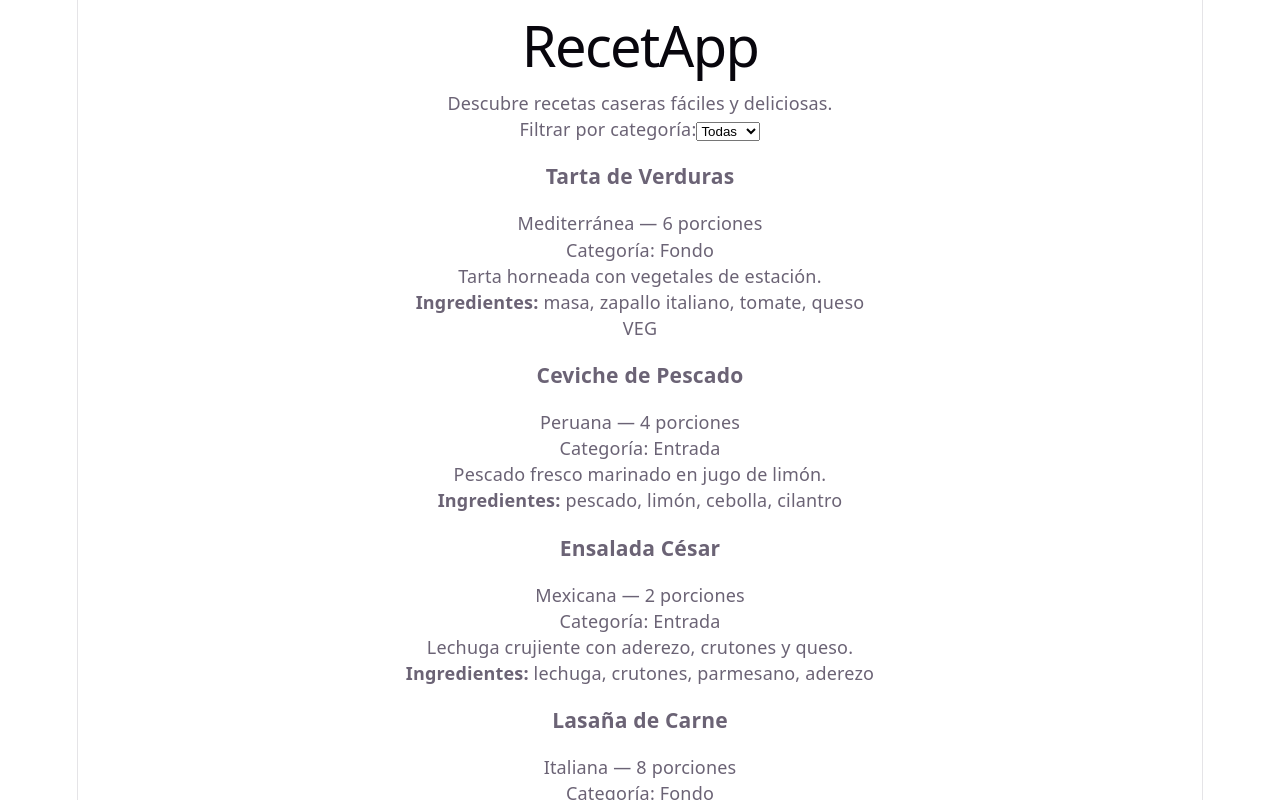
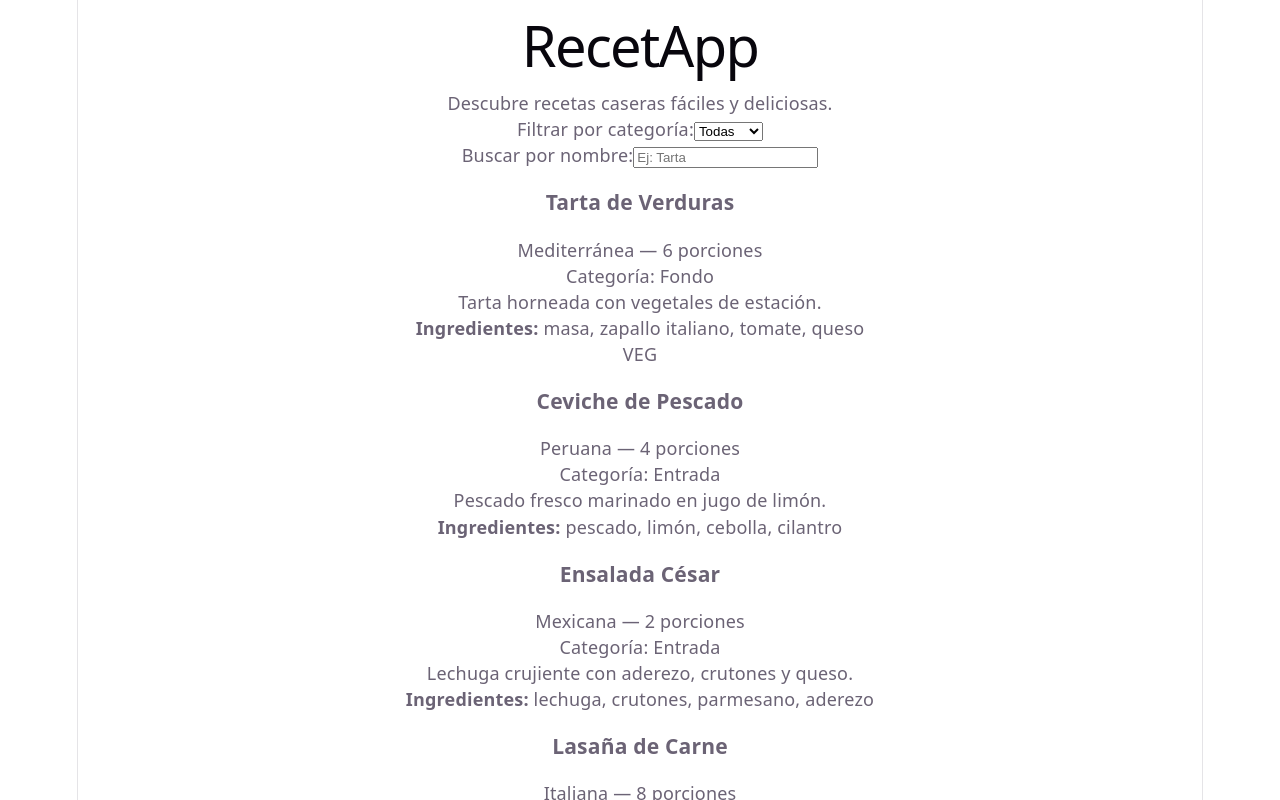
Before and after one commit to crimaxi/bonus-track-prueba-3, a React (Vite) app in the folder recetapp-react/: page / in a window 1280 px wide. Shown: the top 800 px of the page. Built offline with nearby package versions, Linux system fonts and the light colour scheme.

Commit message:
Fase 4: Estado y filtro seguro

```diff
--- a/recetapp-react/src/App.jsx
+++ b/recetapp-react/src/App.jsx
@@ -6,14 +6,23 @@ import './App.css'
 
 function App() {
   const [categoria, setCategoria] = useState('todas')
+  const [busqueda, setBusqueda] = useState('')
 
   const recetasFiltradas = useMemo(() => {
-    if (categoria === 'todas') return recetas
-    return recetas.filter((receta) => receta.categoria === categoria)
-  }, [categoria])
+    // Normalizar y limitar búsqueda
+    const termino = String(busqueda || '').trim().slice(0, 50).toLowerCase()
 
-  console.log('Recetas cargadas:', recetas)
-  console.log('Filtro seleccionado:', categoria)
+    return recetas.filter((receta) => {
+      const coincideCategoria = categoria === 'todas' || receta.categoria === categoria
+
+      if (!termino) return coincideCategoria
+
+      const nombre = String(receta.nombre || '').toLowerCase()
+      const coincideBusqueda = nombre.includes(termino)
+
+      return coincideCategoria && coincideBusqueda
+    })
+  }, [categoria, busqueda])
 
   return (
     <main className="app-container">
@@ -22,7 +31,21 @@ function App() {
         <p>Descubre recetas caseras fáciles y deliciosas.</p>
       </header>
 
-      <FiltroCategoria categoria={categoria} onChange={setCategoria} />
+      <div className="controles">
+        <FiltroCategoria categoria={categoria} onChange={setCategoria} />
+
+        <div className="filtro-busqueda">
+          <label htmlFor="busqueda">Buscar por nombre:</label>
+          <input
+            id="busqueda"
+            type="search"
+            value={busqueda}
+            onChange={(e) => setBusqueda(e.target.value.slice(0, 50))}
+            placeholder="Ej: Tarta"
+            maxLength={50}
+          />
+        </div>
+      </div>
 
       <ListaRecetas recetas={recetasFiltradas} />
     </main>
--- a/recetapp-react/src/components/FiltroCategoria.jsx
+++ b/recetapp-react/src/components/FiltroCategoria.jsx
@@ -1,3 +1,5 @@
+import PropTypes from 'prop-types'
+
 function FiltroCategoria({ categoria, onChange }) {
   return (
     <div className="filtro-categoria">
@@ -8,11 +10,21 @@ function FiltroCategoria({ categoria, onChange }) {
         onChange={(e) => onChange(e.target.value)}
       >
         <option value="todas">Todas</option>
-        <option value="salado">Salado</option>
-        <option value="dulce">Dulce</option>
+        <option value="Entrada">Entrada</option>
+        <option value="Fondo">Fondo</option>
+        <option value="Postre">Postre</option>
       </select>
     </div>
   )
 }
 
+FiltroCategoria.propTypes = {
+  categoria: PropTypes.string,
+  onChange: PropTypes.func.isRequired,
+}
+
+FiltroCategoria.defaultProps = {
+  categoria: 'todas',
+}
+
 export default FiltroCategoria
```
Also changed, not shown: recetapp-react/ia.txt.
